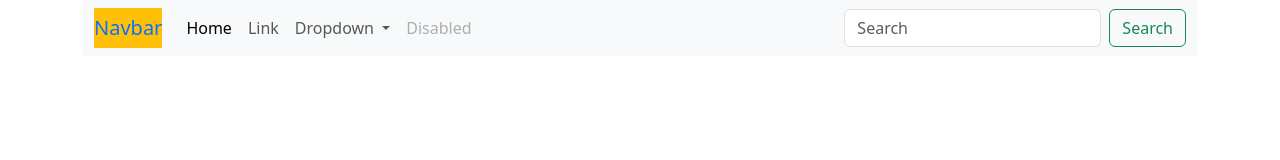
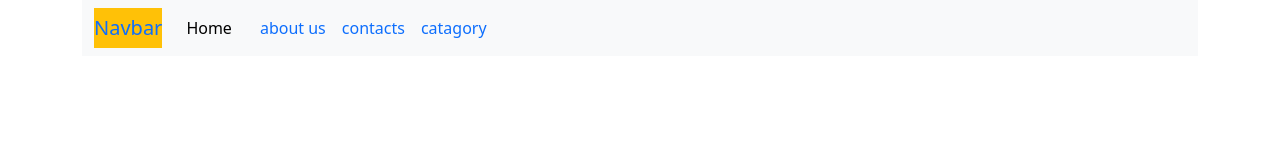
Before and after one commit to nandautomo/Bootstrap-Green-Portfolio, a plain HTML site: page index.html in a window 1280 px wide. Drawn offline with nearby package versions, Linux system fonts and the light colour scheme.

Commit message:
De 3 onderwerpen in nav proberen te verplaatsen

```diff
--- a/index.html
+++ b/index.html
@@ -23,28 +23,20 @@
                           <li class="nav-item">
                             <a class="nav-link active" aria-current="page" href="#">Home</a>
                           </li>
+                          <div class="container-fluid d-flex justify-content-end">
                           <li class="nav-item">
-                            <a class="nav-link" href="#">Link</a>
-                          </li>
-                          <li class="nav-item dropdown">
-                            <a class="nav-link dropdown-toggle" href="#" role="button" data-bs-toggle="dropdown" aria-expanded="false">
-                              Dropdown
-                            </a>
-                            <ul class="dropdown-menu">
-                              <li><a class="dropdown-item" href="#">Action</a></li>
-                              <li><a class="dropdown-item" href="#">Another action</a></li>
-                              <li><hr class="dropdown-divider"></li>
-                              <li><a class="dropdown-item" href="#">Something else here</a></li>
-                            </ul>
+                            <a class="nav-link text-primary" href="#">about us</a>
                           </li>
                           <li class="nav-item">
-                            <a class="nav-link disabled">Disabled</a>
+                            <a class="nav-link text-primary" href="#">contacts</a>
                           </li>
+                          <li class="nav-item">
+                            <a class="nav-link text-primary" href="#">catagory</a>
+                          </li>
+                        </div>
+
                         </ul>
-                        <form class="d-flex" role="search">
-                          <input class="form-control me-2" type="search" placeholder="Search" aria-label="Search">
-                          <button class="btn btn-outline-success" type="submit">Search</button>
-                        </form>
+
                       </div>
                     </div>
                   </nav>
```
